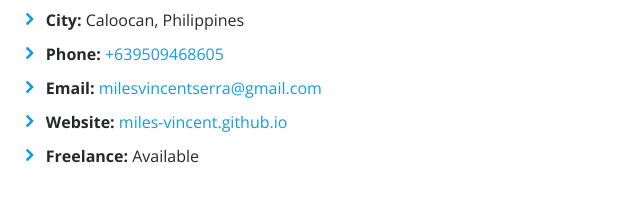
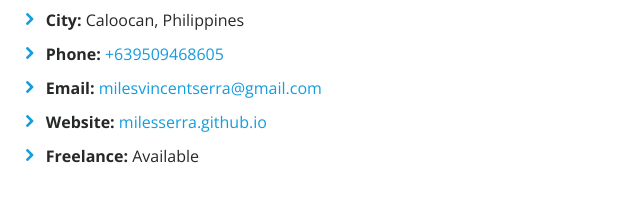
Before and after one commit to milesserra/milesserra.github.io, a plain HTML site: page index.html in a window 1280 px wide. Shown: the part 1100-1320 px from the top of the page, 619-1259 px from the left. Drawn offline with nearby package versions, Linux system fonts and the light colour scheme.

Commit message:
Update index.html

```diff
--- a/index.html
+++ b/index.html
@@ -112,7 +112,7 @@
                   <li><i class="icofont-rounded-right"></i> <strong>City:</strong> Caloocan, Philippines</li>
                   <li><i class="icofont-rounded-right"></i> <strong>Phone:</strong> <a href="tel:639509468605">+639509468605</a></li>
                   <li><i class="icofont-rounded-right"></i> <strong>Email:</strong> <a href="mailto:milesvincentserra@gmail.com">milesvincentserra@gmail.com</a></li>
-                  <li><i class="icofont-rounded-right"></i> <strong>Website:</strong> <a href="https://miles-vincent.github.io" target="new">miles-vincent.github.io</a></li>
+                  <li><i class="icofont-rounded-right"></i> <strong>Website:</strong> <a href="https://milesserra.github.io" target="new">milesserra.github.io</a></li>
                   <li><i class="icofont-rounded-right"></i> <strong>Freelance:</strong> Available</li>
                 </ul>
               </div>
```
